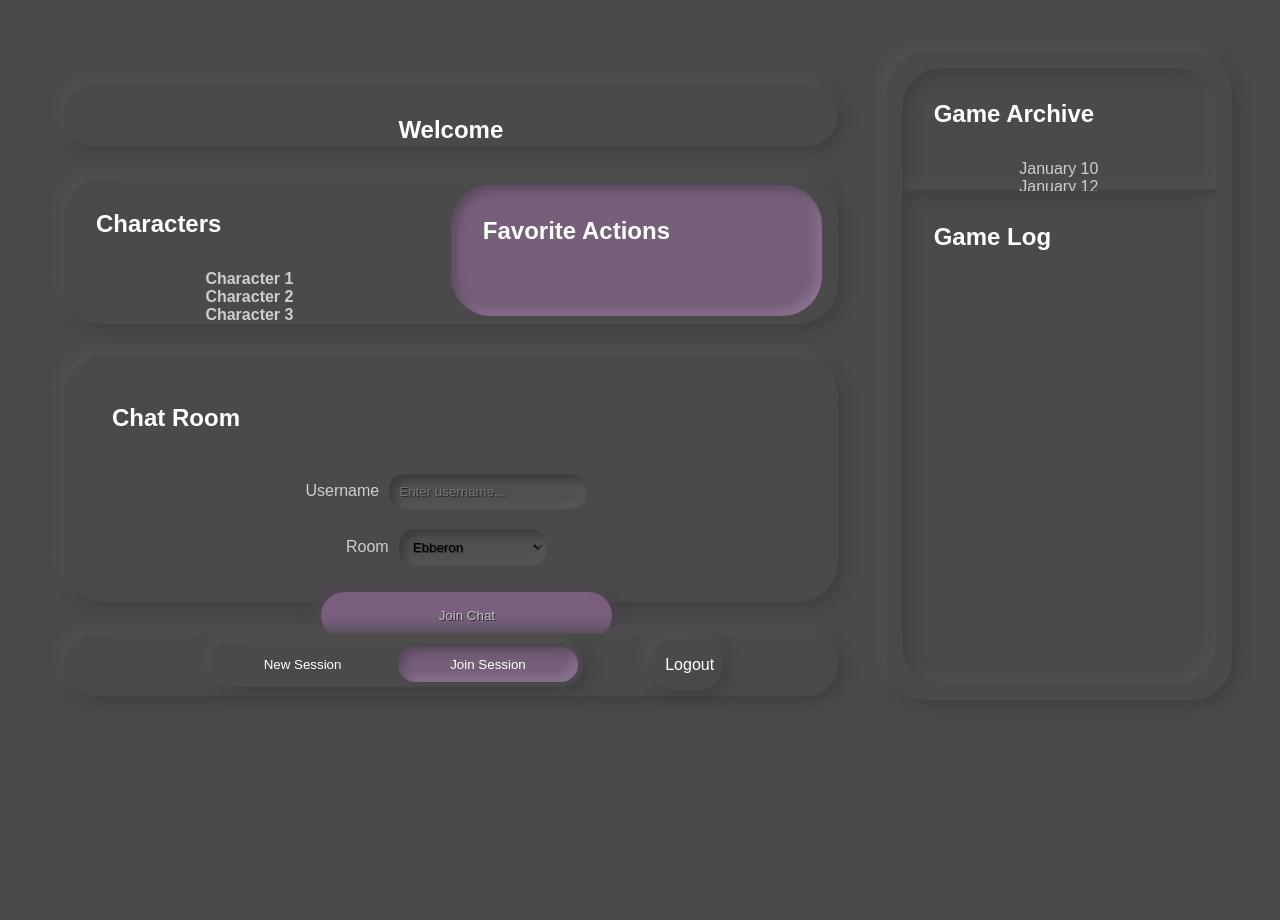
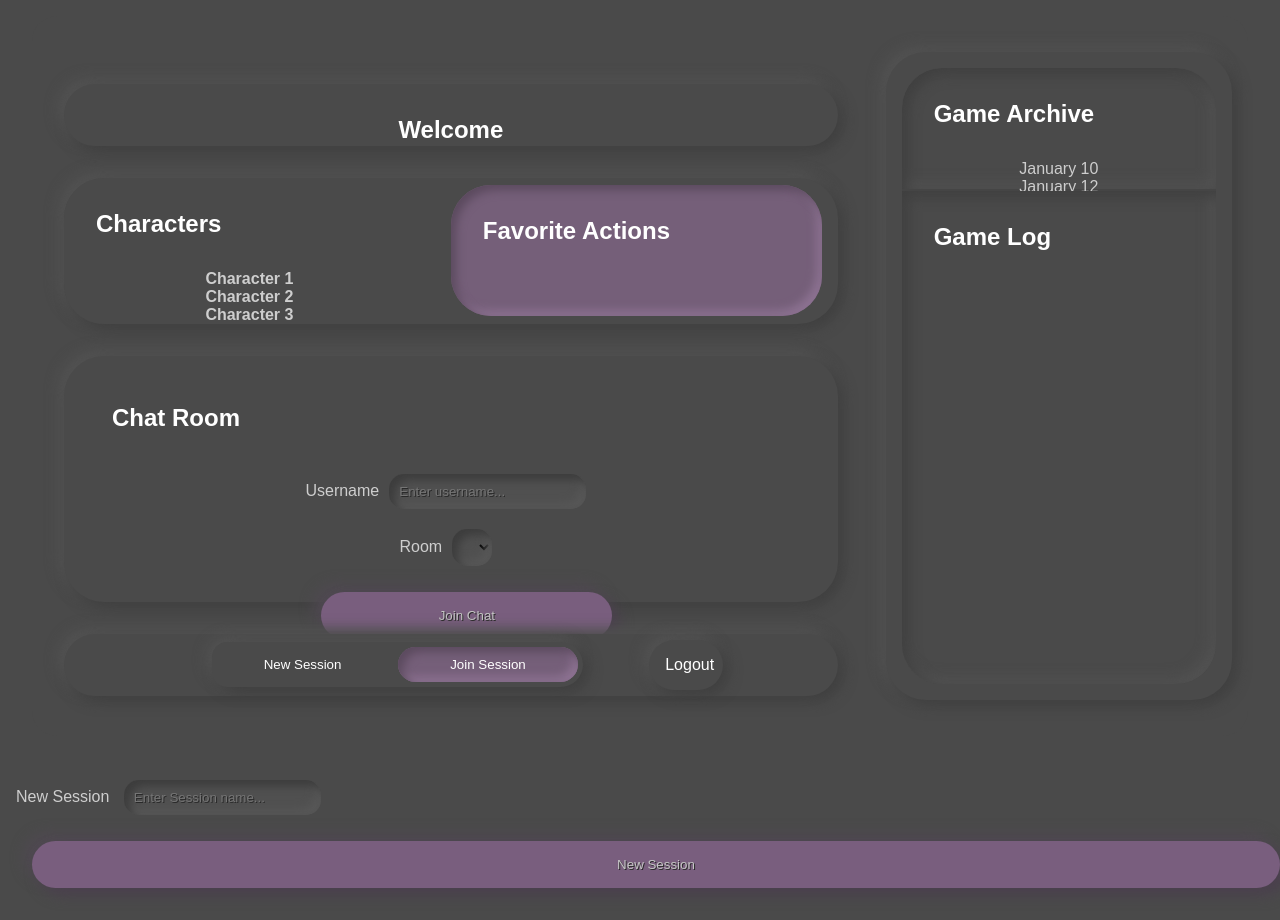
Before and after one commit to jeishu/dungeon_scribe, a website: page public/members.html in a window 1280 px wide. Before the commit the page ends 800 px from the top, so only its background shows below. Drawn offline with nearby package versions, Linux system fonts and the light colour scheme; no server answers.

Commit message:
non functioning new chatroom

```diff
--- a/public/members.html
+++ b/public/members.html
@@ -78,12 +78,8 @@
             <div class="form-control display-flex-row justify-align-center">
               <label for="room">Room</label>
               <select name="room" id="room"> <!-- we want to add the ability to create new chat rooms -->
-                <option value="Ebberon">Ebberon</option>
-                <option value="Forgotten-Realms">Forgotten-Realms</option>
-                <option value="Mystara">Mystara</option>
-                <option value="Planescape">Planescape</option>
-                <option value="Ravenloft">Ravenloft</option>
-                <option value="Greyhawk">Greyhawk</option>
+                <!-- <option value="Ebberon">Ebberon</option> -->
+                <!-- <option value="Forgotten-Realms">Forgotten-Realms</option> -->
               </select>
             </div>
             <button type="submit" class="chat-submit">Join Chat</button>
@@ -103,12 +99,27 @@
 
     </div>
 
-    <script src="https://cdnjs.cloudflare.com/ajax/libs/jquery/3.2.1/jquery.min.js"></script>
-    <script type="text/javascript" src="js/members.js"></script>
 
-    <br>
+  </div>
 
+  <br>
 
+  <form id="submitChat" action="">
+    <div class="form-control">
+      <label for="chatName">New Session</label>
+      <input
+        type="text"
+        name="chatName"
+        id="chatName"
+        placeholder="Enter Session name..."
+        required
+      />
+    </div>
+    <button type="submit" class="chat-submit">New Session</button>
+  </form>
+
+  <script src="https://cdnjs.cloudflare.com/ajax/libs/jquery/3.2.1/jquery.min.js"></script>
+  <script type="text/javascript" src="js/members.js"></script>
 
   </body>
 </html>
```
Also changed, not shown: public/js/chat.js (+22 -2 lines).
